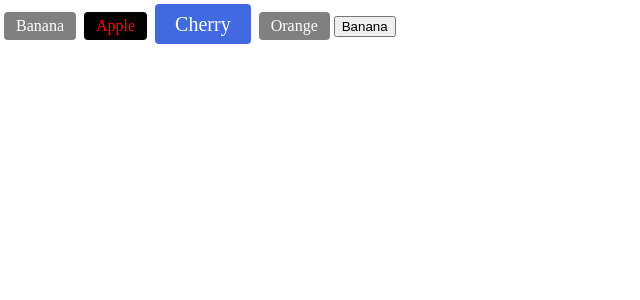
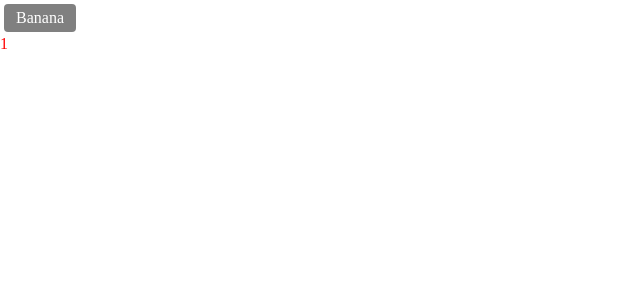
Before and after one commit to SungbinYang/Vue.js, a Vue app in the folder vue3-component/: page / in a window 1280 px wide. Shown: the top 300 px of the page, without its empty margins (0-640 px from the left). Built offline with nearby package versions, Linux system fonts and the light colour scheme; the HTML template or start-up script is replaced by a standard one.

Commit message:
컴포넌트 - 속성 상속
컴포넌트 - 속성 상속

```diff
--- a/vue3-component/src/App.vue
+++ b/vue3-component/src/App.vue
@@ -1,15 +1,10 @@
 <template>
-  <MyBtn>Banana</MyBtn>
-  <MyBtn :color="color">
-    <span style="color: red;">Apple</span>
+  <MyBtn
+    class="sungbin"
+    style="color: red;"
+    title="Hello World!">
+    Banana
   </MyBtn>
-  <MyBtn
-    large
-    color="royalblue">
-    Cherry
-  </MyBtn>
-  <MyBtn>Orange</MyBtn>
-  <button>Banana</button>
 </template>
 
 <script>
@@ -18,11 +13,6 @@ import MyBtn from '~/components/MyBtn'
 export default {
   components: {
     MyBtn
-  },
-  data() {
-    return {
-      color: '#000'
-    }
   }
 }
 </script>
--- a/vue3-component/src/components/MyBtn.vue
+++ b/vue3-component/src/components/MyBtn.vue
@@ -1,28 +1,22 @@
 <template>
-  <div
-    :class="{ large }"
-    :style="{ backgroundColor: color}"
-    class="btn">
+  <div class="btn">
     <slot></slot>
   </div>
+  <h1 v-bind="$attrs">
+    1
+  </h1>
 </template>
 
 <script>
 export default {
-  props: {
-    color: {
-      type: String,
-      default: 'gray'
-    },
-    large: {
-      type: Boolean,
-      default: false
-    }
+  inheritAttrs: false,
+  created() {
+    console.log(this.$attrs);
   }
 }
 </script>
 
-<style scoped lang="scss">
+<style scoped>
   .btn {
     display: inline-block;
     margin: 4px;
@@ -31,9 +25,5 @@ export default {
     background-color: gray;
     color: white;
     cursor: pointer;
-    &.large {
-      font-size: 20px;
-      padding: 10px 20px;
-    }
   }
 </style>
```
